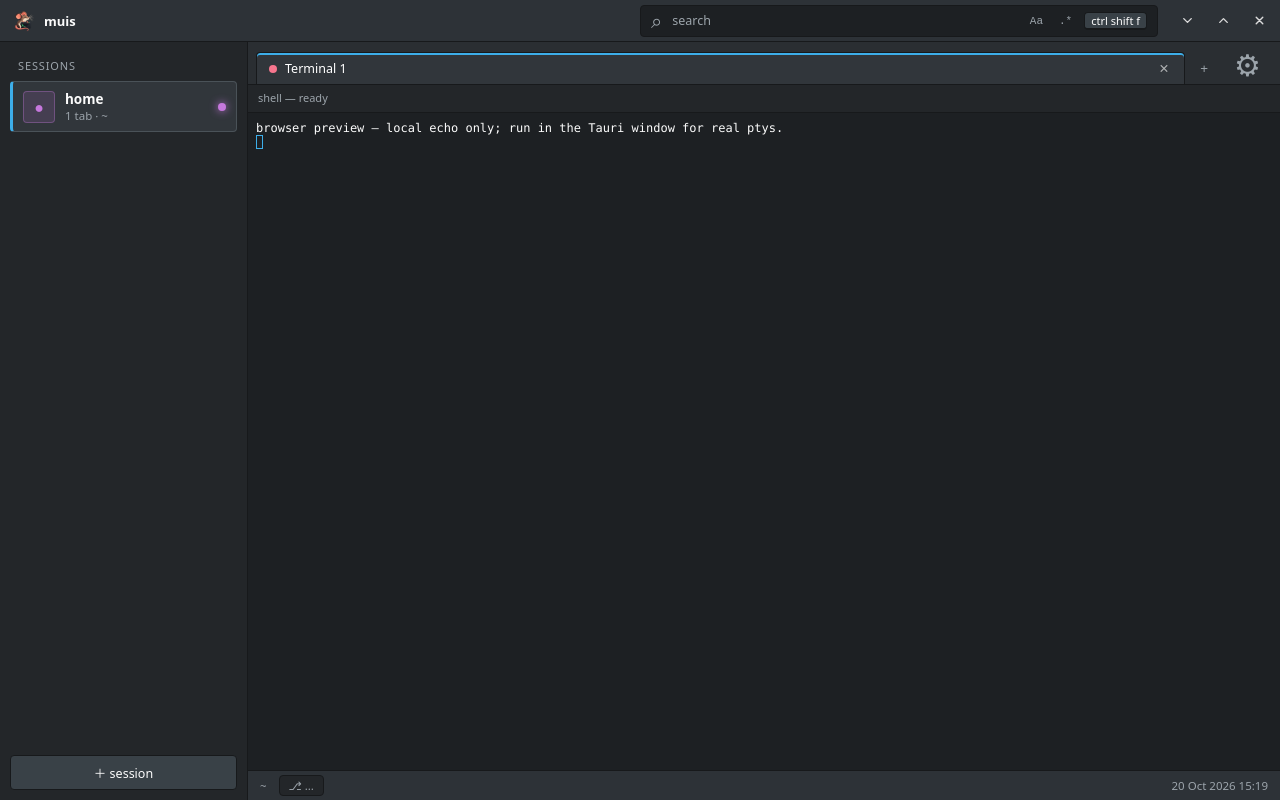
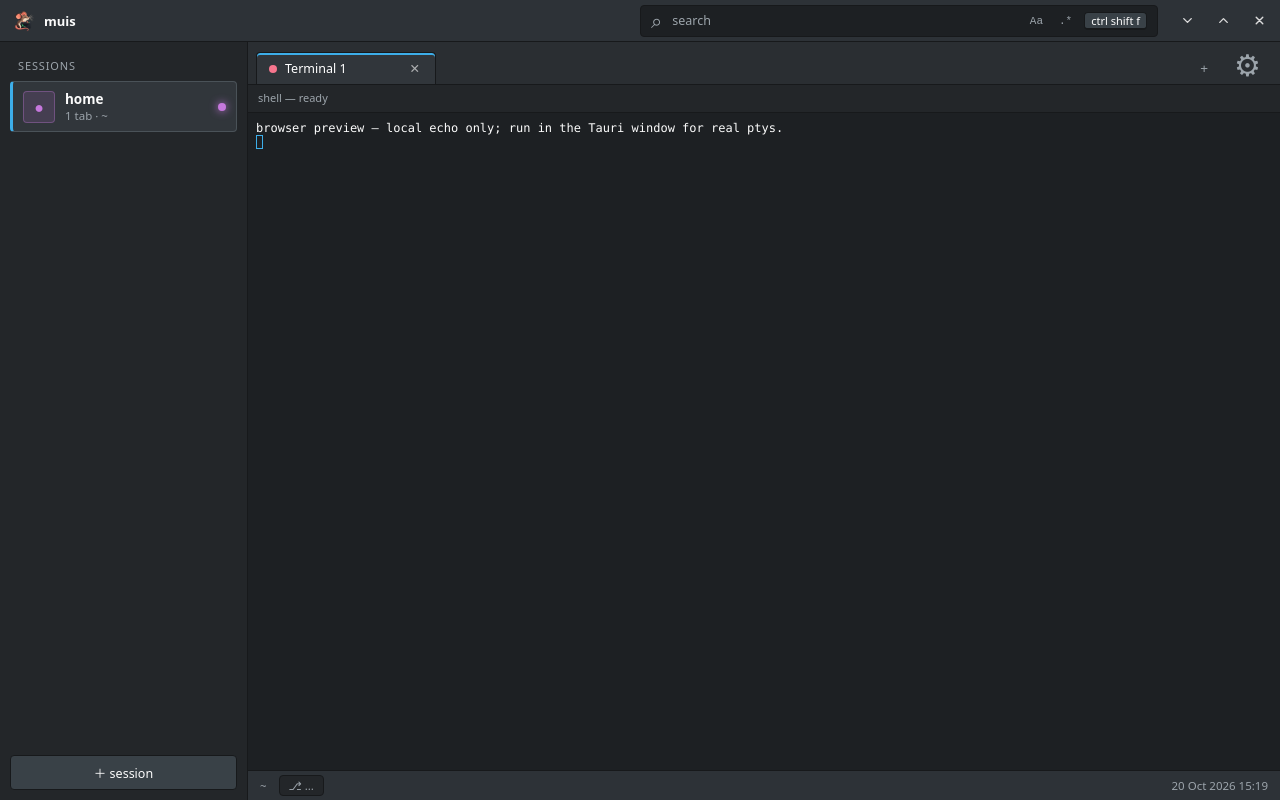
Before and after one commit to ruannnebornman/muis, a website built with Vite: page src-ui/index.html in a window 1280 px wide. Built offline with nearby package versions, Linux system fonts and the light colour scheme; what @xterm/addon-search, @xterm/addon-webgl would draw is missing.

Commit message:
Scale the active tab to its full title

```diff
--- a/src-ui/src/style.css
+++ b/src-ui/src/style.css
@@ -128,9 +128,12 @@ body{
   display:flex; align-items:center; gap:8px; padding:7px 10px 7px 12px;
   background:#232629; border:1px solid var(--border-dark); border-bottom:none;
   border-radius:4px 4px 0 0; font-size:12.5px; cursor:pointer; white-space:nowrap; color:var(--dim);
-  flex:1 0 auto; min-width:max-content;
+  flex:0 1 180px; min-width:120px;
 }
-.tab.active{background:#31363b; color:#fff; border-color:var(--border-dark); box-shadow:inset 0 2px 0 var(--accent)}
+.tab.active{
+  background:#31363b; color:#fff; border-color:var(--border-dark); box-shadow:inset 0 2px 0 var(--accent);
+  flex:0 0 180px; min-width:max-content;
+}
 .tab .t-name{overflow:hidden; text-overflow:ellipsis; white-space:nowrap}
 .tab .t-dot{width:8px;height:8px;border-radius:50%; flex:0 0 auto}
 .tab .x{margin-left:auto; flex:0 0 auto; opacity:.6; border-radius:3px; padding:0 5px}
```
